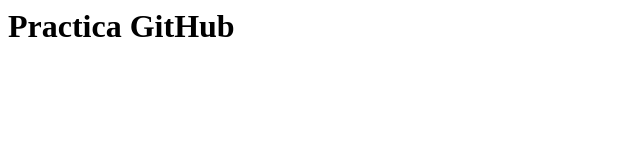
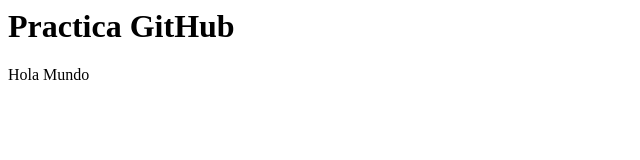
Before and after one commit to Arnovio/repositorio1, a plain HTML site: page index.html in a window 1280 px wide. Shown: the full height of the page, 0-640 px from the left. Drawn offline with Linux system fonts and the light colour scheme.

Commit message:
cambios en git

```diff
--- a/index.html
+++ b/index.html
@@ -4,5 +4,6 @@
   </head>
   <body>
         <h1>Practica GitHub</h1>
+        <P>Hola Mundo</P>
   </body>
 </html>
```
